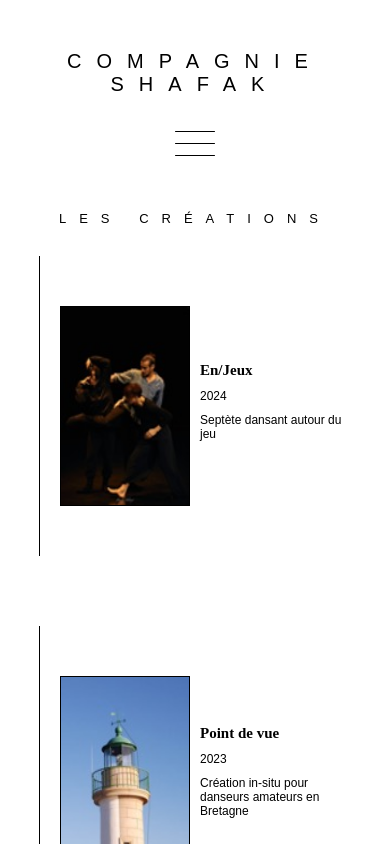
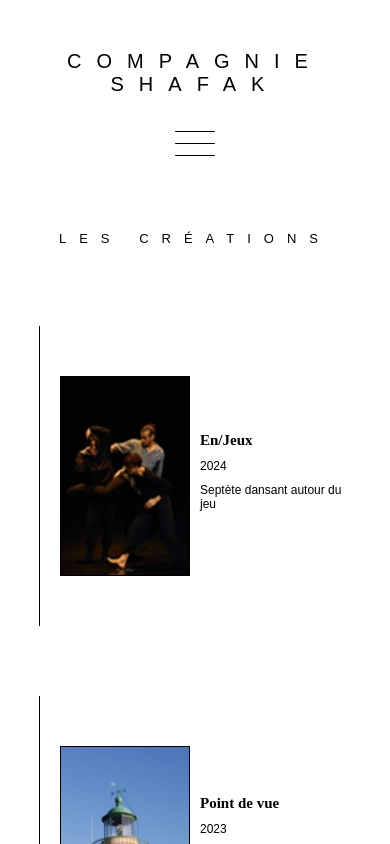
Before and after one commit to MarianneB08/Shafak-Project, a React (Create React App) app in the folder frontend/: page /creations in a window 390 px wide. Shown: the top 844 px of the page. Built offline with nearby package versions, Linux system fonts and the light colour scheme.

Commit message:
Modification sur le margin du h1 de la page Creations.js

```diff
--- a/frontend/src/Components/Header.module.scss
+++ b/frontend/src/Components/Header.module.scss
@@ -4,10 +4,6 @@
   0% {
     opacity: 0;
   }
-
-  // 10% {
-  //   visibility: 0;
-  // }
 
   100% {
     opacity: 1;
--- a/frontend/src/Pages/Creations.module.scss
+++ b/frontend/src/Pages/Creations.module.scss
@@ -41,7 +41,8 @@
 @media screen and (min-width: 290px) and (max-width: 480px) {
   .container {
     h1 {
-      margin: 3rem 0;
+      margin: 5rem 0;
+      margin-bottom: 8rem;
       font-size: 1.3rem;
       letter-spacing: 1.3rem;
     }
```
